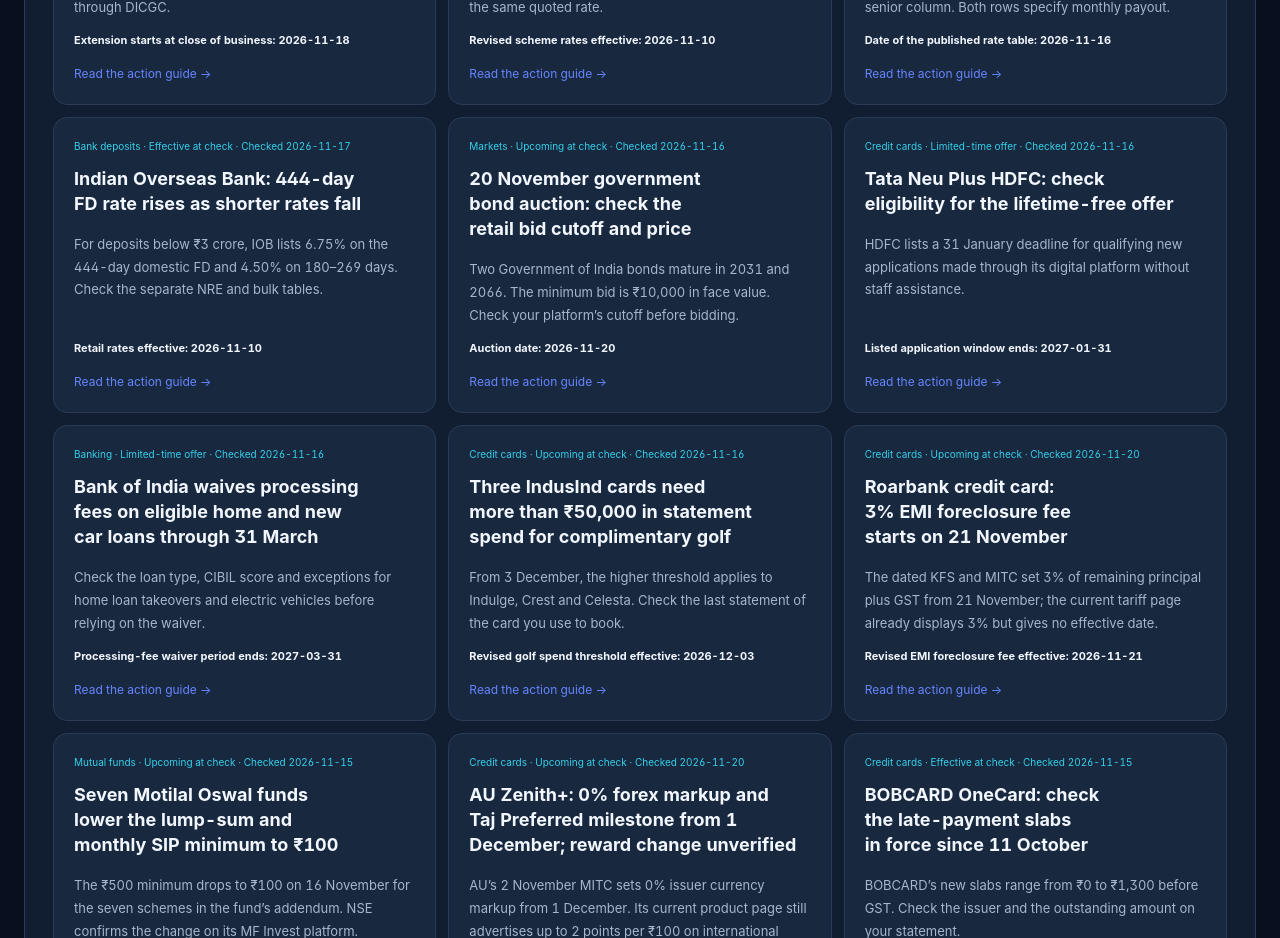
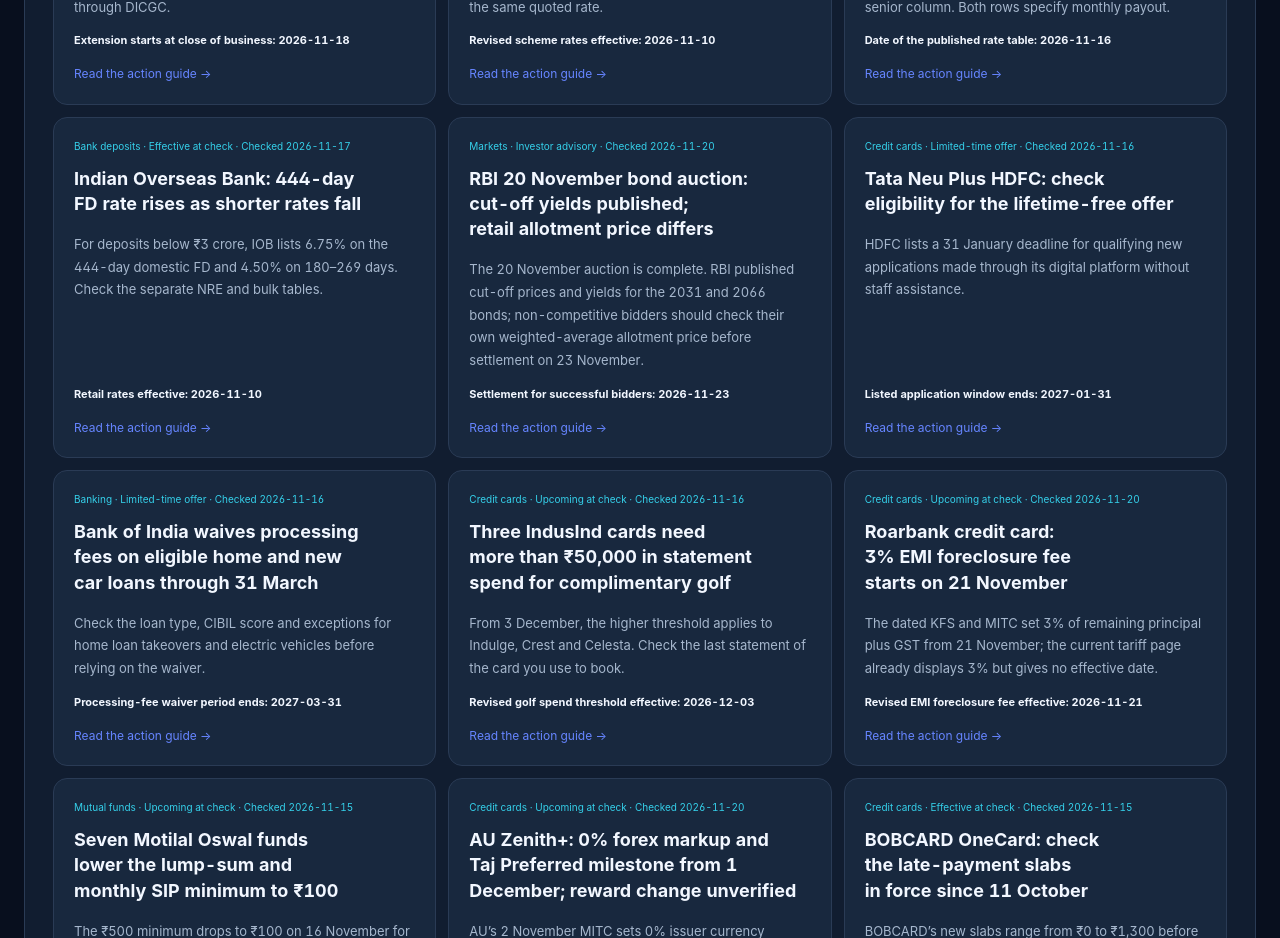
Before and after one commit to aqdas1820/credonomics-site, a Next.js app: page /research/watch in a window 1280 px wide. Shown: the part 2760-3698 px from the top of the page. Built offline with nearby package versions, Linux system fonts and the light colour scheme; no server answers.

Commit message:
Update RBI bond auction guide with 20 November result

```diff
--- a/app/data/research-watch.ts
+++ b/app/data/research-watch.ts
@@ -475,27 +475,34 @@ export const researchWatch: WatchItem[] = [
   },
   {
     slug: 'rbi-retail-direct-government-bond-auction-20-november-2026',
-    title: '20 November government bond auction: check the retail bid cutoff and price',
-    summary: 'Two Government of India bonds mature in 2031 and 2066. The minimum bid is ₹10,000 in face value. Check your platform’s cutoff before bidding.',
-    category: 'Markets', checkedAt: '2026-11-16', announcementDate: '2026-11-16', eventDate: '2026-11-20', dateLabel: 'Auction date',
-    source: 'https://www.rbi.org.in/Scripts/BS_PressReleaseDisplay.aspx?prid=63983',
-    sourceLabel: 'RBI: 16 November dated government securities auction notice',
-    sourceLocation: 'Release 2026-2027/1505, issue table, paragraph 4 and annex paragraphs 4–7',
-    additionalSources: [
+    title: 'RBI 20 November bond auction: cut-off yields published; retail allotment price differs',
+    summary: 'The 20 November auction is complete. RBI published cut-off prices and yields for the 2031 and 2066 bonds; non-competitive bidders should check their own weighted-average allotment price before settlement on 23 November.',
+    category: 'Markets', checkedAt: '2026-11-20', publishedAt: '2026-11-16', announcementDate: '2026-11-16', eventDate: '2026-11-23', dateLabel: 'Settlement for successful bidders', statusLabel: 'Investor advisory',
+    updateNote: '20 November: added RBI auction result 2026-2027/1533. The published cut-off price/yield is not the non-competitive allotment price; retail allotment uses the weighted-average price/yield of successful competitive bids. Settlement is due 23 November.',
+    source: 'https://rbi.org.in/Scripts/BS_PressReleaseDisplay.aspx?prid=64011',
+    sourceLabel: 'RBI: 20 November government stock auction cut-off result',
+    sourceLocation: 'Press Release 2026-2027/1533, cut-off price/implicit yield table and accepted amounts',
+    additionalSources: [
+      { url: 'https://www.rbi.org.in/Scripts/BS_PressReleaseDisplay.aspx?prid=63983', label: 'RBI: 16 November auction notice and non-competitive allotment method' },
       { url: 'https://www.rbi.org.in/commonman/english/scripts/FAQs.aspx?Id=3337', label: 'RBI Retail Direct FAQ: primary auctions and non-competitive pricing' },
       { url: 'https://rbiretaildirect.org.in/index.html', label: 'RBI Retail Direct portal' },
     ],
-    audience: 'Individual investors considering a non-competitive bid for either of the two government bonds, including RBI Retail Direct users.',
-    facts: [
-      'RBI announced on 16 November that the Government of India will reissue 6.53% GS 2031, which matures on 7 September 2031, and 7.71% GS 2066, which matures on 18 May 2066. RBI lists the auction on 20 November and settlement on 23 November 2026.',
-      'The notice gives 10:30 am to 11:00 am IST on 20 November for submission of non-competitive bids to RBI’s e-Kuber system. The minimum bid is ₹10,000 in face value, with additional amounts in multiples of ₹10,000.',
-      'A non-competitive bidder selects the face amount. The weighted-average price is determined at the auction. The percentages in the bond names are their coupons. Your yield depends on the purchase price.',
-    ],
-    actions: [
-      'Open Primary Market in RBI Retail Direct, or check with your intermediary, and confirm the customer cutoff and required funding before submitting. Use the cutoff shown by your own channel.',
-      'Match the security name and maturity to your time horizon. Check the allotted amount and price after the auction. Selling before maturity can result in a loss.',
-    ],
-    limits: 'Upcoming when checked on 16 November. The e-Kuber window is the submission window in RBI’s notice. A separate customer-facing cutoff for this auction was not verified. The issue price and allotment will be determined at the auction.',
+    audience: 'Individuals who submitted a non-competitive bid for 6.53% GS 2031 or 7.71% GS 2066, including RBI Retail Direct users and customers who bid through an intermediary.',
+    facts: [
+      'The 16 November notice scheduled the reissue of 6.53% GS 2031, maturing on 7 September 2031, and 7.71% GS 2066, maturing on 18 May 2066, for auction on 20 November. Settlement is scheduled for 23 November 2026.',
+      'RBI’s 20 November result lists a cut-off price/yield of ₹97.66 / 7.1116% for 6.53% GS 2031 and ₹98.80 / 7.8083% for 7.71% GS 2066. The full notified amounts were accepted: ₹19,000 crore and ₹14,000 crore respectively.',
+      'These are the competitive-auction cut-off prices and yields. Under the original RBI notice, non-competitive allotment is at the weighted-average price/yield of successful competitive bids. The 20 November cut-off result does not state that weighted-average figure, so the cut-off is not the retail allotment price.',
+      'The 6.53% and 7.71% figures in the security names are coupon rates, not the auction yields. The yield depends on the purchase price; accrued interest is payable under the auction notice.',
+      'The non-competitive bidding window closed at 11:00 a.m. IST and the competitive window at 11:30 a.m. IST on 20 November. The minimum bid was ₹10,000 face value, with additional bids in multiples of ₹10,000.',
+      'Successful bidders must settle on 23 November 2026. Check the allotted amount and payment instructions in RBI Retail Direct or with the intermediary that accepted the bid.',
+    ],
+    actions: [
+      'If you submitted a non-competitive bid, check the allotted face value and actual weighted-average allotment price in your RBI Retail Direct account or through your intermediary. Do not use the published cut-off price as your allotment price.',
+      'Confirm the final settlement amount, accrued interest and payment deadline for 23 November 2026 with your platform. Use only its official payment route.',
+      'If you did not submit a bid before the 20 November cutoff, this auction’s bid window is closed. This result does not establish the terms of any future auction.',
+      'Before holding or selling, compare the bond’s coupon, price, yield, maturity and accrued interest. A sale before maturity can result in a gain or loss.',
+    ],
+    limits: 'Checked 20 November 2026. The original auction notice was dated 16 November; the auction result was announced on 20 November. RBI’s result page publishes competitive cut-off prices/yields and accepted amounts, but not the weighted-average price used for non-competitive allotments. A separate customer-facing cutoff was not verified. Settlement is due 23 November. Coupon rates are not yields, and the auction result does not guarantee a return on a sale before maturity.',
   },
   {
     slug: 'tata-neu-plus-hdfc-lifetime-free-offer-january-2027',
```
